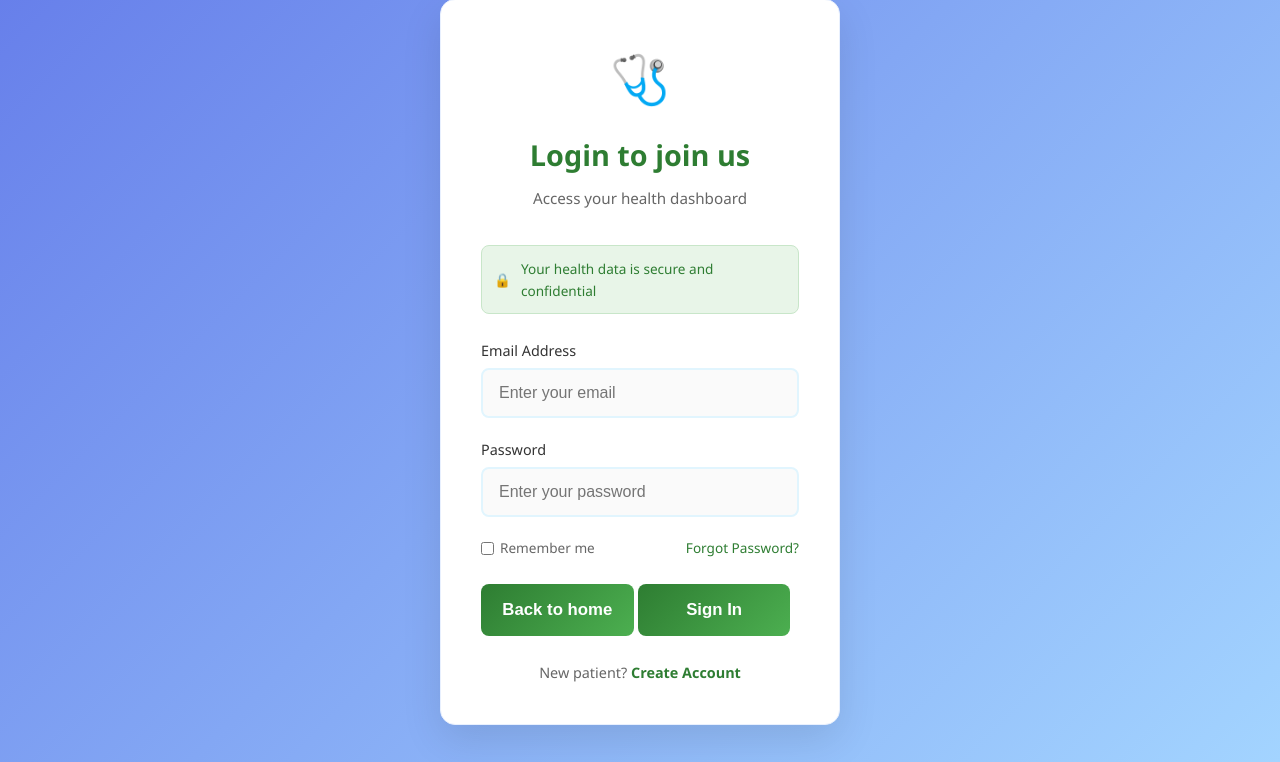
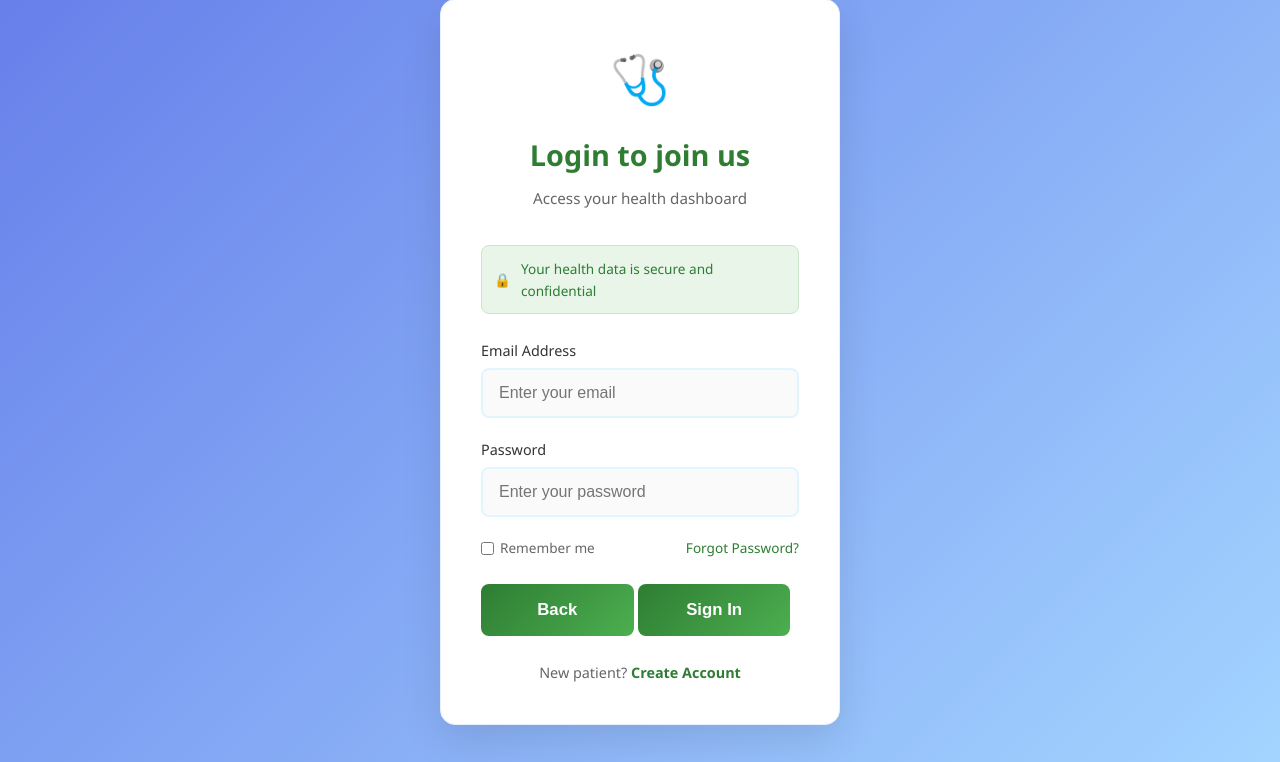
Before and after one commit to Buddy-Gitty/smart-aid, a Flask app: page /login in a window 1280 px wide. Shown: the part 38-800 px from the top of the page. Run offline with Flask 3, Linux system fonts and the light colour scheme.

```diff
--- a/templates/login.html
+++ b/templates/login.html
@@ -46,7 +46,7 @@
                 <a href="#" class="forgot-link">Forgot Password?</a>
             </div>
 
-            <button class="login-btn" ><a style="color: white;text-decoration: none;transition: opacity 0.3s;" href="{{ url_for('home') }}">Back to home</a></button>
+            <button class="login-btn" ><a style="color: white;text-decoration: none;transition: opacity 0.3s;" href="{{ url_for('home') }}"> Back </a></button>
             <button type="submit" class="login-btn" >Sign In</button>
         </form>
 
@@ -55,4 +55,5 @@
         </div>
     </div>
 </body>
+
 </html>
```
